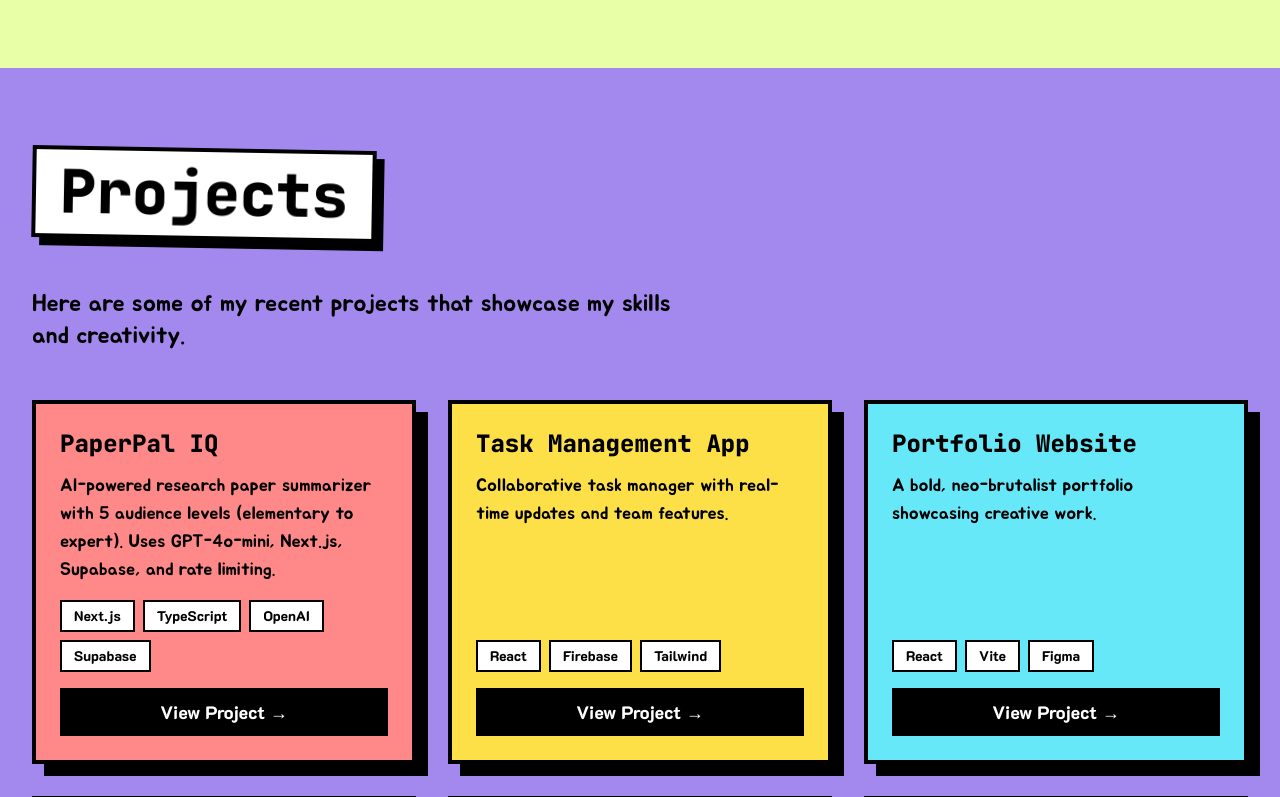
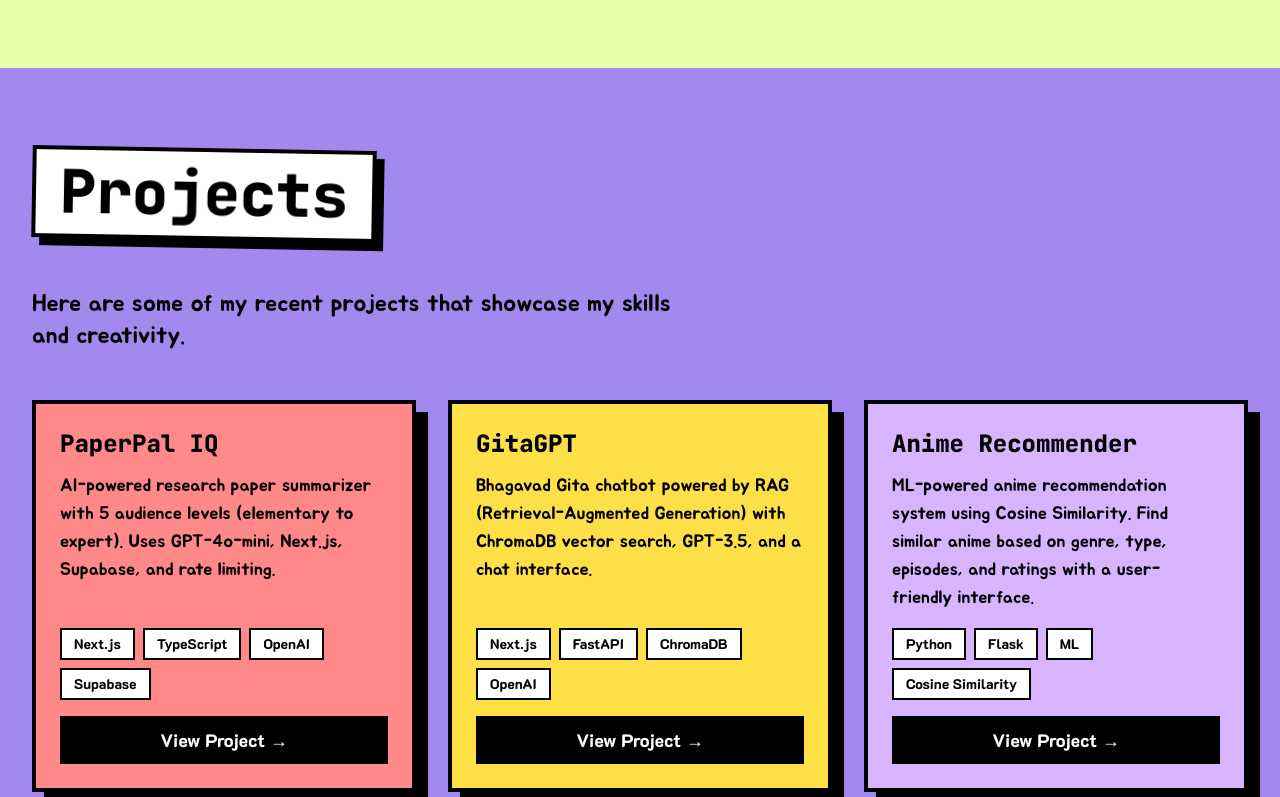
Before and after one commit to adarshgogineni/NeoBrutal_Portfolio_2025, a React (Vite) app: page / in a window 1280 px wide. Shown: the part 2000-2797 px from the top of the page. Built offline with nearby package versions, Linux system fonts and the light colour scheme.

Commit message:
added contact and resume

```diff
--- a/src/components/Contact.tsx
+++ b/src/components/Contact.tsx
@@ -1,10 +1,11 @@
 import { useState } from 'react';
+import resumePDF from '../assets/resume.pdf';
 
 const socialLinks = [
   { name: 'GitHub', url: 'https://github.com/adarshgogineni', icon: '💻' },
   { name: 'LinkedIn', url: 'https://www.linkedin.com/in/adarshgogineni', icon: '💼' },
-  { name: 'Twitter', url: 'https://twitter.com', icon: '🐦' },
   { name: 'Email', url: 'mailto:adarshgogineni@gmail.com', icon: '📧' },
+  { name: 'Download Resume', url: resumePDF, icon: '📄', download: true },
 ];
 
 export function Contact() {
@@ -13,13 +14,32 @@ export function Contact() {
     email: '',
     message: '',
   });
+  const [isSubmitting, setIsSubmitting] = useState(false);
+  const [submitStatus, setSubmitStatus] = useState<'idle' | 'success' | 'error'>('idle');
 
-  const handleSubmit = (e: React.FormEvent) => {
+  const handleSubmit = async (e: React.FormEvent) => {
     e.preventDefault();
-    // Handle form submission
-    console.log('Form submitted:', formData);
-    alert('Thank you for your message! (This is a demo)');
-    setFormData({ name: '', email: '', message: '' });
+    setIsSubmitting(true);
+    setSubmitStatus('idle');
+
+    try {
+      // Send email using mailto link (fallback method)
+      const subject = encodeURIComponent(`Portfolio Contact: ${formData.name}`);
+      const body = encodeURIComponent(
+        `Name: ${formData.name}\nEmail: ${formData.email}\n\nMessage:\n${formData.message}`
+      );
+      const mailtoLink = `mailto:adarshgogineni@gmail.com?subject=${subject}&body=${body}`;
+
+      window.location.href = mailtoLink;
+
+      setSubmitStatus('success');
+      setFormData({ name: '', email: '', message: '' });
+    } catch (error) {
+      console.error('Error submitting form:', error);
+      setSubmitStatus('error');
+    } finally {
+      setIsSubmitting(false);
+    }
   };
 
   const handleChange = (e: React.ChangeEvent<HTMLInputElement | HTMLTextAreaElement>) => {
@@ -97,10 +117,21 @@ export function Contact() {
 
               <button
                 type="submit"
-                className="w-full font-k2d font-extrabold text-xl px-6 py-4 bg-black text-white border-4 border-black hover:bg-neon-green hover:text-black transition-all hover:translate-y-[-2px] hover:shadow-[6px_6px_0px_0px_rgba(0,0,0,1)]"
+                disabled={isSubmitting}
+                className="w-full font-k2d font-extrabold text-xl px-6 py-4 bg-black text-white border-4 border-black hover:bg-neon-green hover:text-black transition-all hover:translate-y-[-2px] hover:shadow-[6px_6px_0px_0px_rgba(0,0,0,1)] disabled:opacity-50 disabled:cursor-not-allowed"
               >
-                Send Message →
+                {isSubmitting ? 'Opening Email...' : 'Send Message →'}
               </button>
+              {submitStatus === 'success' && (
+                <p className="text-green-700 font-jua text-center mt-2">
+                  Your email client should open shortly!
+                </p>
+              )}
+              {submitStatus === 'error' && (
+                <p className="text-red-700 font-jua text-center mt-2">
+                  Something went wrong. Please email directly at adarshgogineni@gmail.com
+                </p>
+              )}
             </form>
           </div>
 
@@ -117,8 +148,7 @@ export function Contact() {
                     <a
                       key={link.name}
                       href={link.url}
-                      target="_blank"
-                      rel="noopener noreferrer"
+                      {...(link.download ? { download: 'Adarsh_Gogineni_Resume.pdf' } : { target: '_blank', rel: 'noopener noreferrer' })}
                       className="font-k2d font-bold text-lg px-4 py-3 bg-white border-4 border-black hover:bg-neon-pink transition-all hover:translate-y-[-2px] hover:shadow-[4px_4px_0px_0px_rgba(0,0,0,1)] text-center"
                     >
                       <span className="text-2xl block mb-1">{link.icon}</span>
--- a/src/components/Projects.tsx
+++ b/src/components/Projects.tsx
@@ -7,39 +7,39 @@ const projects = [
     link: "https://paperpal-iq.vercel.app/",
   },
   {
-    title: 'Task Management App',
-    description: 'Collaborative task manager with real-time updates and team features.',
-    tags: ['React', 'Firebase', 'Tailwind'],
+    title: 'GitaGPT',
+    description: 'Bhagavad Gita chatbot powered by RAG (Retrieval-Augmented Generation) with ChromaDB vector search, GPT-3.5, and a chat interface.',
+    tags: ['Next.js', 'FastAPI', 'ChromaDB', 'OpenAI'],
     color: 'bg-yellow-300',
-    link: '#',
+    link: 'https://github.com/adarshgogineni/GitaGPT',
+  },
+  {
+    title: 'Anime Recommender',
+    description: 'ML-powered anime recommendation system using Cosine Similarity. Find similar anime based on genre, type, episodes, and ratings with a user-friendly interface.',
+    tags: ['Python', 'Flask', 'ML', 'Cosine Similarity'],
+    color: 'bg-purple-300',
+    link: 'https://github.com/adarshgogineni/AnimeRecommenderFlask',
+  },
+  {
+    title: 'Aerial Anomaly Explorer',
+    description: 'Interactive map visualizing sighting reports with ML-powered spatiotemporal anomaly detection, pattern clustering, and temporal exploration using Isolation Forest.',
+    tags: ['Next.js', 'Mapbox', 'Python', 'ML'],
+    color: 'bg-orange-300',
+    link: 'https://github.com/adarshgogineni/Aerial-Anomaly-Explorer',
+  },
+  {
+    title: 'WasteWizard',
+    description: 'AI recycling assistant using image recognition to analyze recycling symbols and determine recyclability. Features gamified incentives for sustainable waste management.',
+    tags: ['Python', 'Flask', 'TensorFlow', 'Image Recognition'],
+    color: 'bg-green-300',
+    link: 'https://github.com/adarshgogineni/WasteWizard',
   },
   {
     title: 'Portfolio Website',
     description: 'A bold, neo-brutalist portfolio showcasing creative work.',
     tags: ['React', 'Vite', 'Figma'],
     color: 'bg-cyan-300',
-    link: '#',
-  },
-  {
-    title: 'Design System',
-    description: 'Comprehensive component library with Storybook documentation.',
-    tags: ['React', 'Storybook', 'CSS'],
-    color: 'bg-purple-300',
-    link: '#',
-  },
-  {
-    title: 'Weather Dashboard',
-    description: 'Real-time weather data visualization with interactive maps.',
-    tags: ['React', 'API', 'Charts'],
-    color: 'bg-orange-300',
-    link: '#',
-  },
-  {
-    title: 'Social Media App',
-    description: 'Modern social platform with posts, comments, and real-time chat.',
-    tags: ['React', 'Node.js', 'Socket.io'],
-    color: 'bg-green-300',
-    link: '#',
+    link: 'https://github.com/adarshgogineni/NeoBrutal_Portfolio_2025',
   },
 ];
 
```
